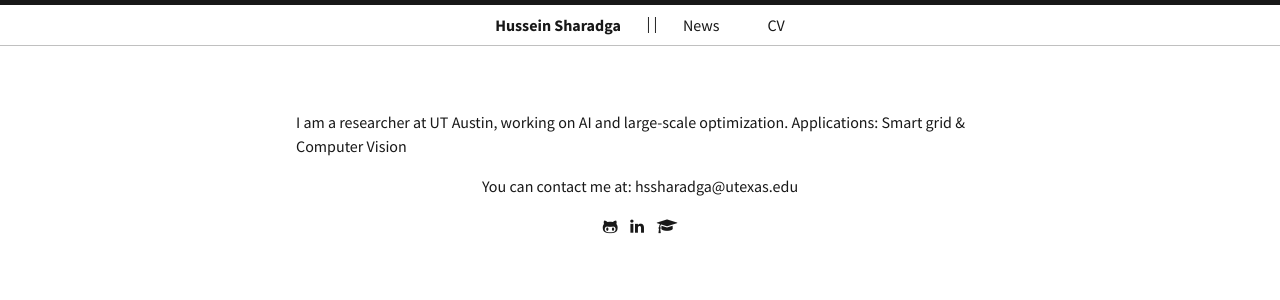
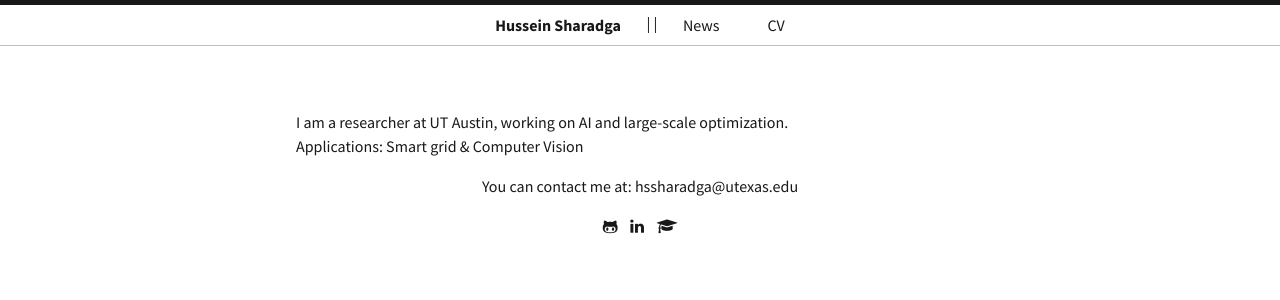
Before and after one commit to hssharadga/hssharadga.github.io, a Jekyll site: the page built from index.html, in a window 1280 px wide. Shown: the top 300 px of the page. Built offline with Jekyll 4.4.1, drawn with Linux system fonts in a browser that asks for light colours.

Commit message:
Update index.html

```diff
--- a/index.html
+++ b/index.html
@@ -23,7 +23,7 @@ title: Home
    </p>
 
 <p style="text-align: left;">
-    I am a researcher at UT Austin, working on AI and large-scale optimization.
+    I am a researcher at UT Austin, working on AI and large-scale optimization.<br>
     Applications: Smart grid & Computer Vision
 </p>
 
```
